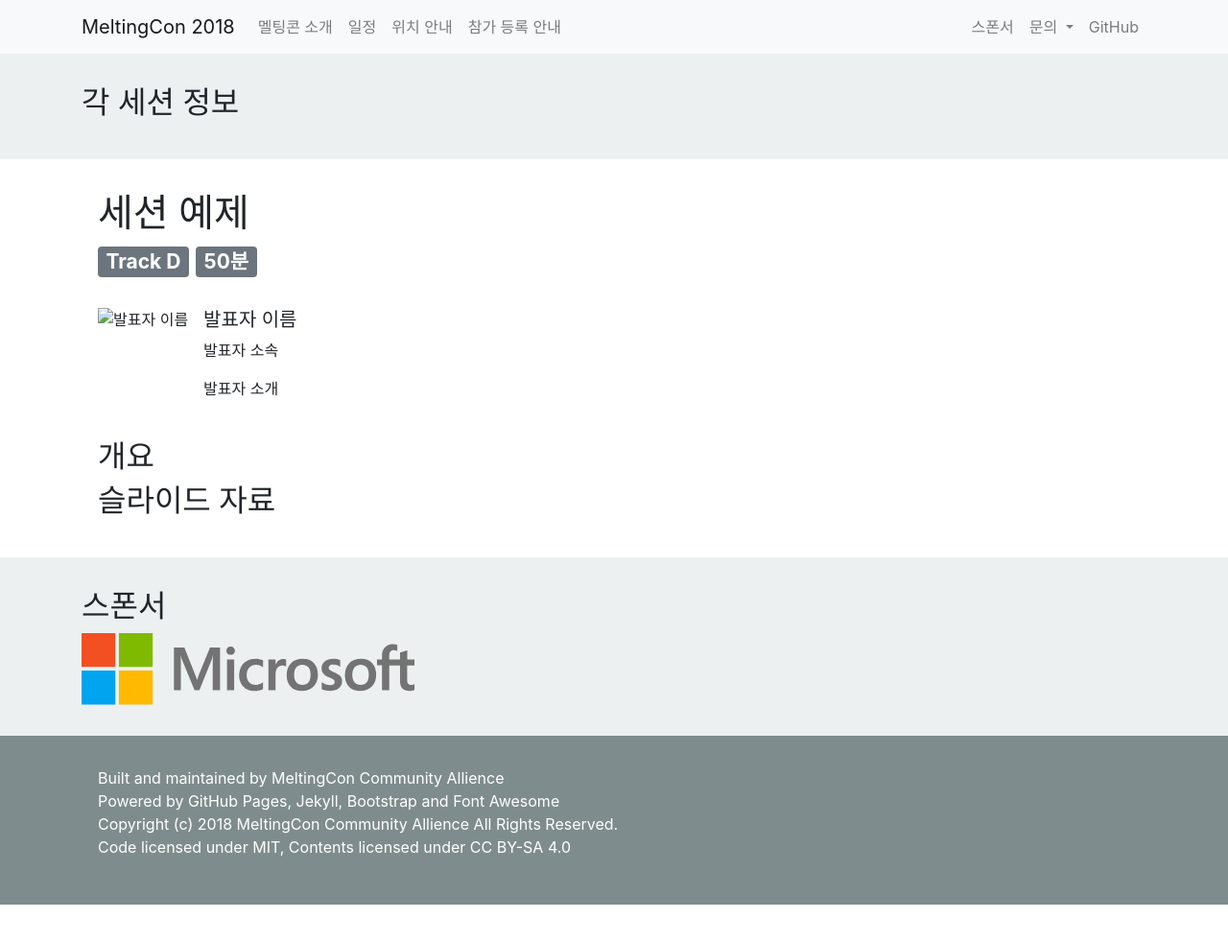
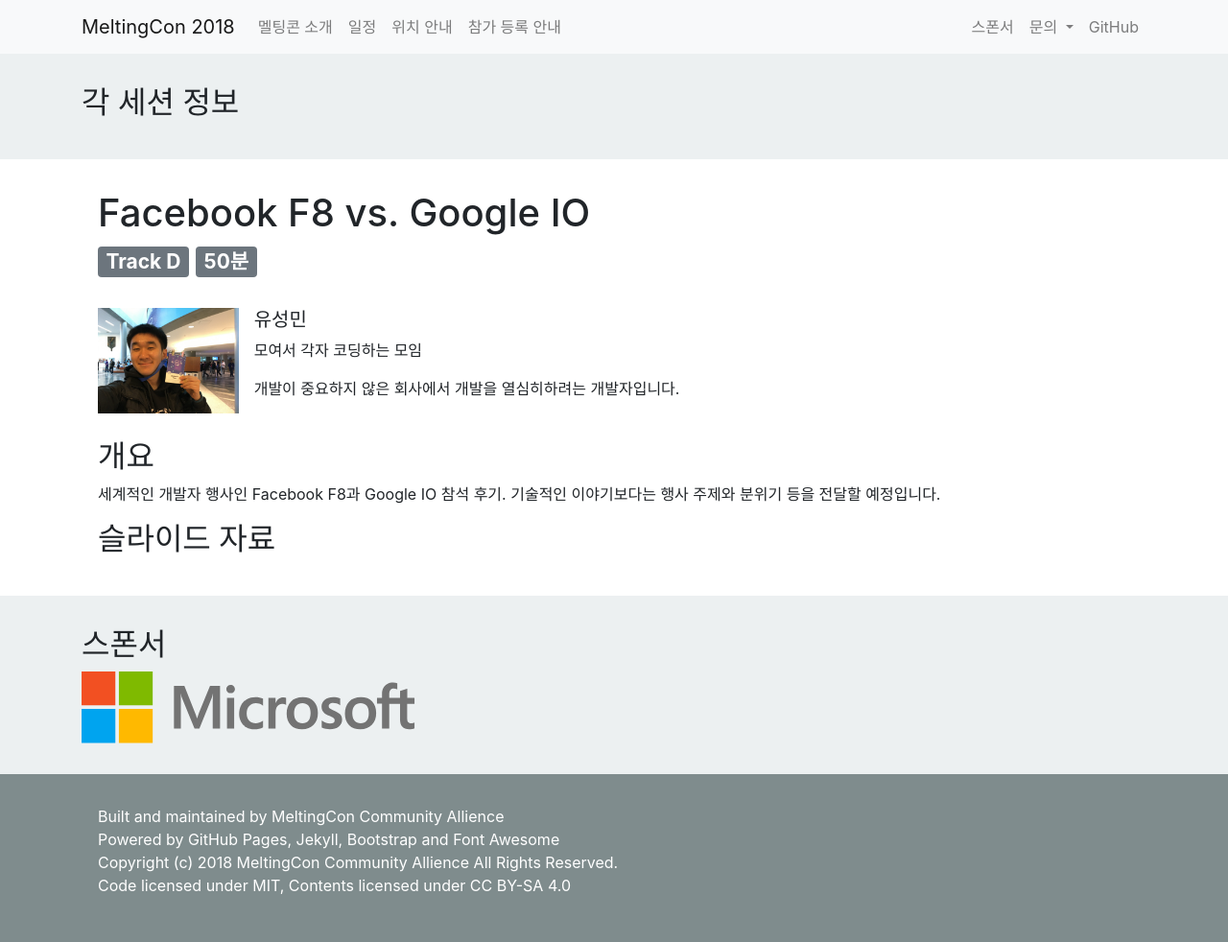
Before and after one commit to meltingcon/2018, a Jekyll site: the page built from _sessions/session_d_0.md, in a window 1280 px wide and 983 px high. Shown: the whole window at 96% size. Built offline with Jekyll 4.4.1, drawn with Linux system fonts in a browser that asks for light colours.

Commit message:
Update session_d_0.md

```diff
--- a/_sessions/session_d_0.md
+++ b/_sessions/session_d_0.md
@@ -1,17 +1,17 @@
 ---
 layout: session
 order: 2
-title: 세션 예제
+title: Facebook F8 vs. Google IO
 track: Track D
 time: "1:40 ~ 2:30"
 duration: 50분
 speakers:
-  - name: 발표자 이름
-    org: 발표자 소속
-    desc: 발표자 소개
-    image: ""
+  - name: 유성민
+    org: 모여서 각자 코딩하는 모임
+    desc: 개발이 중요하지 않은 회사에서 개발을 열심히하려는 개발자입니다.
+    image: ../assets/imgs/유성민.JPG
 ---
 
 ## 개요
-
+세계적인 개발자 행사인 Facebook F8과 Google IO 참석 후기. 기술적인 이야기보다는 행사 주제와 분위기 등을 전달할 예정입니다.
 ## 슬라이드 자료
```
